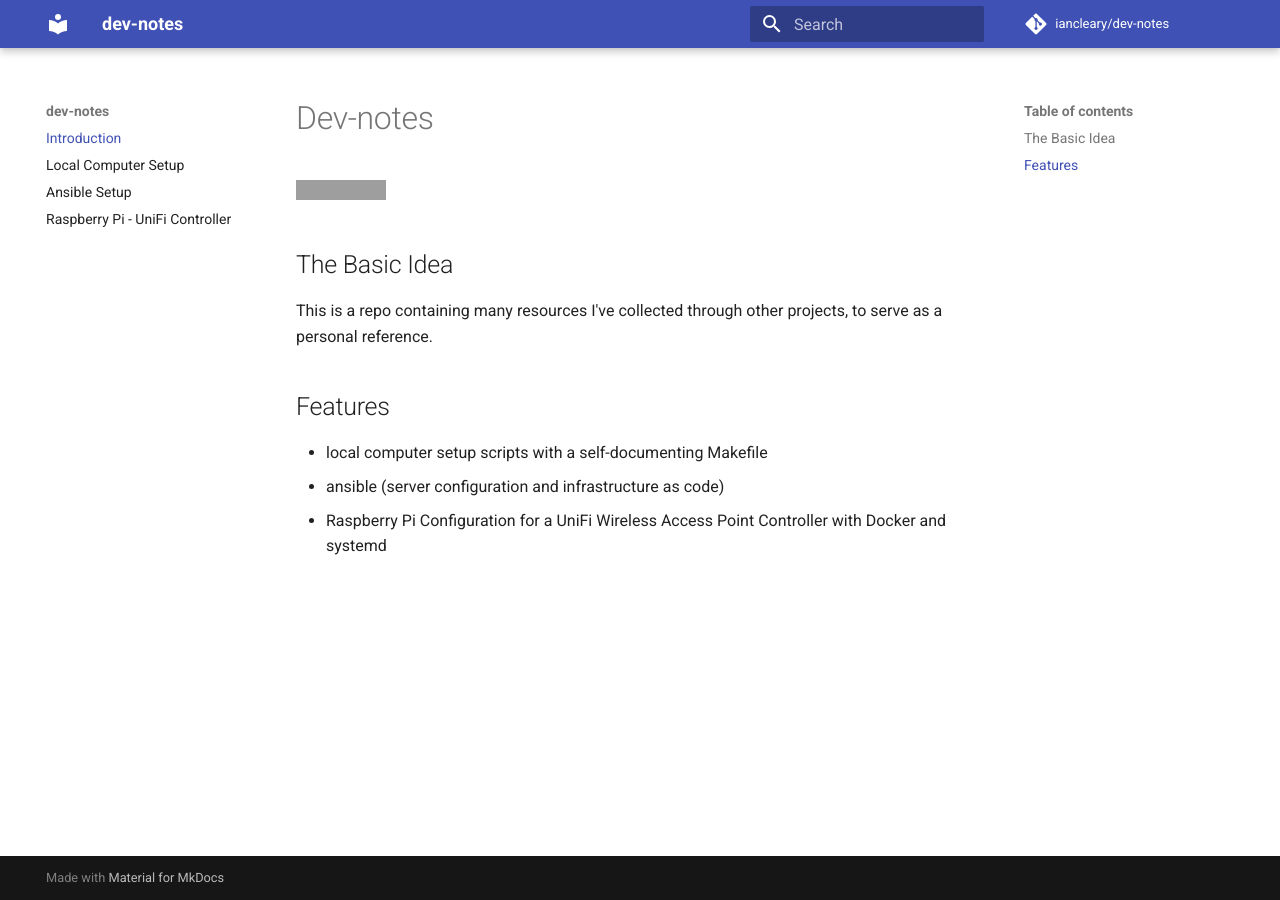
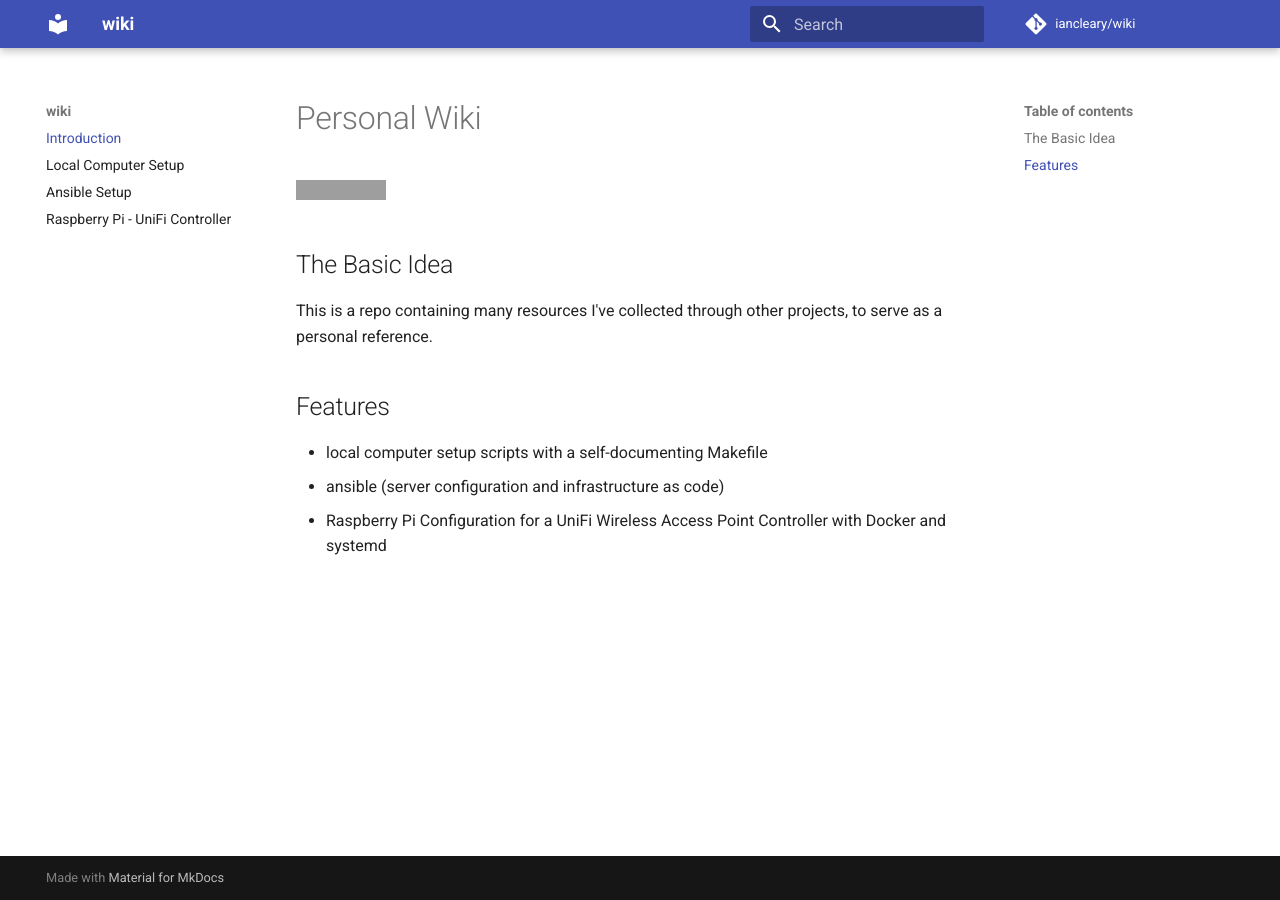
Before and after one commit to iancleary/dev-notes, an MkDocs documentation site: the page built from docs/index.md, in a window 1280 px wide. Built offline with MkDocs 1.6.1 and Material for MkDocs 9.7.7, drawn with Linux system fonts in a browser that asks for light colours; comment, search, counter and statistics services are not loaded; grey boxes are pictures that could not be loaded.

Commit message:
changed dev-notes to wiki

```diff
--- a/docs/index.md
+++ b/docs/index.md
@@ -1,6 +1,6 @@
-# Dev-notes
+# Personal Wiki
 
-[![image](https://img.shields.io/github/contributors/iancleary/dev-notes.svg)](https://github.com/iancleary/dev-notes/graphs/contributors)
+[![image](https://img.shields.io/github/contributors/iancleary/wiki.svg)](https://github.com/iancleary/wiki/graphs/contributors)
 
 ## The Basic Idea
 
--- a/mkdocs.yml
+++ b/mkdocs.yml
@@ -1,12 +1,12 @@
-site_name: dev-notes
-site_description: Usefull collection of development notes.
-site_url: https://github.com/iancleary/dev-notes
+site_name: wiki
+site_description: Personal wiki, open to collaboration!
+site_url: https://github.com/iancleary/wiki
 
 theme:
     name: 'material'
 
-repo_name: iancleary/dev-notes
-repo_url: https://github.com/iancleary/dev-notes
+repo_name: iancleary/wiki
+repo_url: https://github.com/iancleary/wiki
 edit_uri: ''
 
 nav:
```
Also changed, not shown: CHANGELOG.md (+1 -0 lines), README.md (+2 -2 lines), 1 other file.
